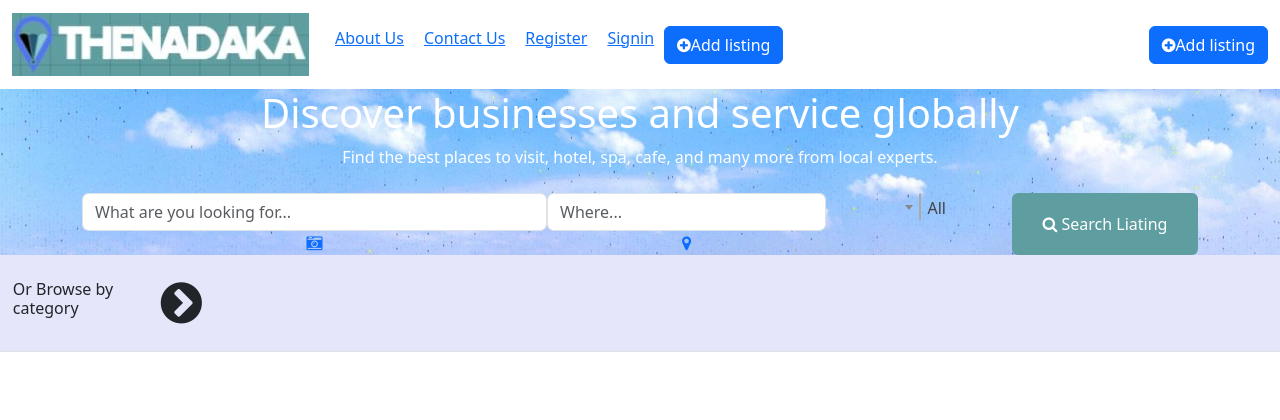
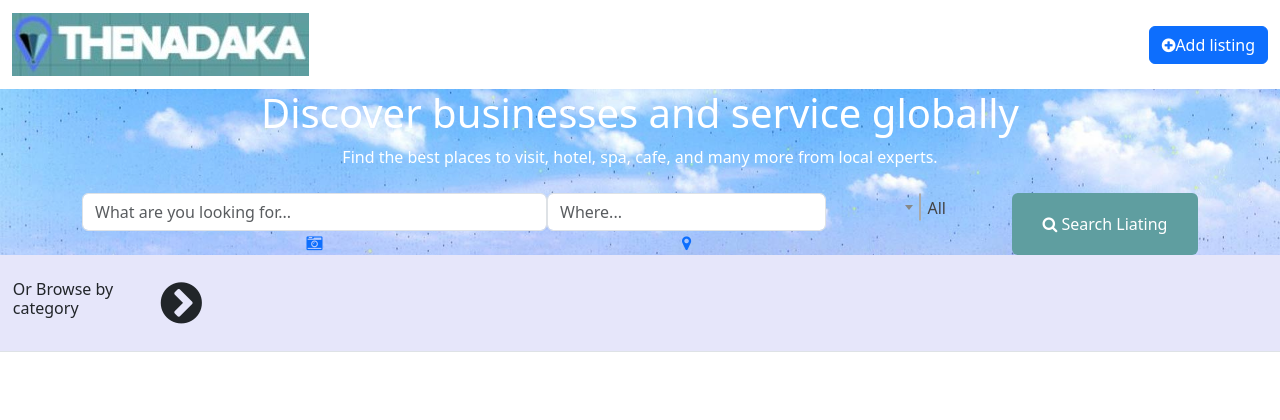
Before and after one commit to taibu/ThenadakaDirectory, a CodeIgniter app: page /ThenadakaDirectory/index.php/welcome/index in a window 1280 px wide. Shown: the top 420 px of the page. Run offline with CodeIgniter, Linux system fonts and the light colour scheme; data that the repository does not hold is empty; some libraries are stand-ins or nearby versions.

Commit message:
Redesigned the default header menu to display on small screens and removed the customs mobile menu

```diff
--- a/application/views/Templates/Header.php
+++ b/application/views/Templates/Header.php
@@ -8,28 +8,7 @@ header -->
             <a class="navbar-brand" href="<?php echo base_url() ?>">
                 <img class="img-fluid" src="<?php echo base_url('assets/images/logthena.jpg') ?>" alt="logo">
             </a>
-           <div class="navbar-collapse collapse justify-content-start">
-                <ul class="nav navbar-nav">
 
-                    <li class=" nav-item">
-                       <a class="" style="padding:10px;" href="<?php echo base_url('aboutus') ?>">About Us </a>
-                    </li>
-                    <li class="dropdown nav-item">
-                    <a class="" style="padding:10px;" href="<?php echo base_url('contactus') ?>">Contact Us </a>
-                    </li>
-                    <li class="dropdown nav-item">
-                    <a class="" style="padding:10px;" href="<?php echo base_url('register') ?>">Register </a>
-                    </li>
-                    <li class="dropdown nav-item">
-                    <a class="" style="padding:10px;" href="<?php echo base_url('login') ?>">Signin </a>
-                    </li>
-                    <li class="dropdown nav-item">
-                    <a class="btn btn-primary btn-md text-white" href="<?php echo base_url('login') ?>"> <i
-                            class="fa fa-plus-circle"></i>Add listing </a>
-                    </li>
-
-                </ul>
-            </div>
             <div class="d-block d-md-flex align-items-center">
                 <div class="call me-4 d-inline-block">
                     <a class="text-white" href="<?php echo base_url('aboutus') ?>">About Us </a>
```
